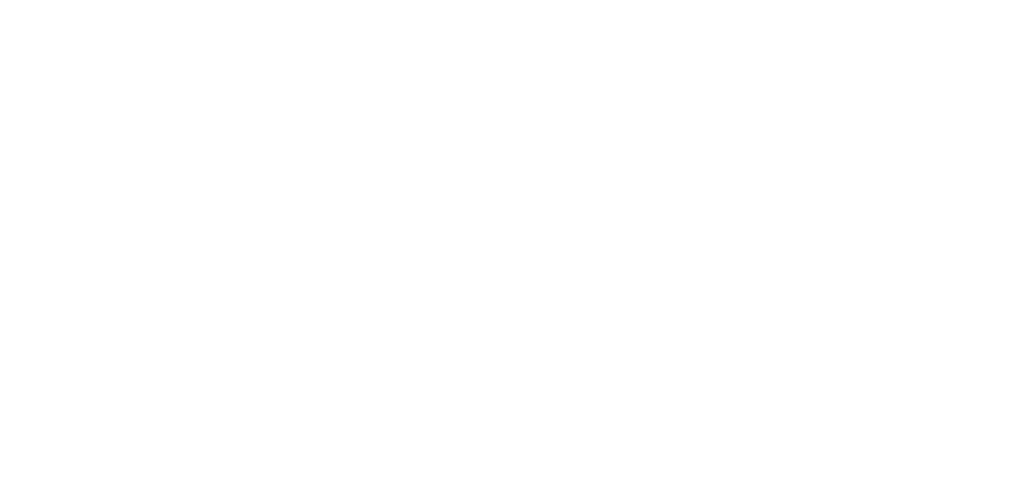
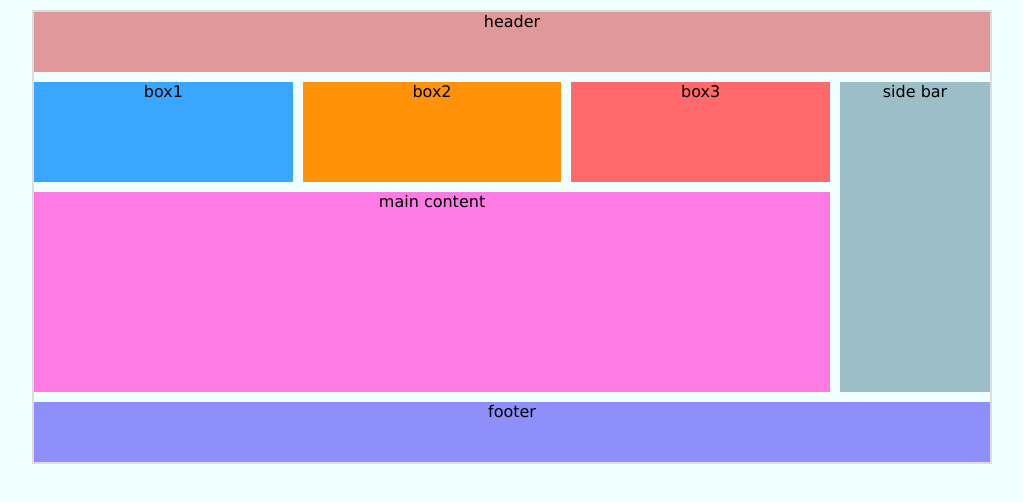
Before and after one commit to Injamulhasan/LearnCSS, a plain HTML site: page 19_cssGrids/index.html in a window 1280 px wide. Shown: the whole page, without its empty margins (128-1151 px from the left). Drawn offline with Linux system fonts and the light colour scheme.

Commit message:
day 7 start CSS Grid Layout

```diff
--- a/18_flexboxCSS/style.css
+++ b/18_flexboxCSS/style.css
@@ -10,7 +10,7 @@
   flex-flow: wrap row;
   justify-content: center;
   /* can do left right start end  and so on */
-  height: 400px;
+  height: 150px;
   align-items: center;
 
 
--- a/19_cssGrids/index.html
+++ b/19_cssGrids/index.html
@@ -0,0 +1,20 @@
+<!DOCTYPE html>
+<html lang="en">
+<head>
+  <meta charset="UTF-16">
+  <meta name="viewport" content="width=device-width, initial-scale=1.0">
+  <title>CSS Grid</title>
+  <link rel="stylesheet" href="style.css">
+</head>
+<body>
+  <main>
+    <div class="header">header</div>
+    <div class="box1">box1</div>
+    <div class="box2">box2</div>
+    <div class="box3">box3</div>
+    <div class="sidebar">side bar</div>
+    <div class="maincontent">main content</div>
+    <div class="footer">footer</div>
+  </main>
+</body>
+</html>
--- a/19_cssGrids/style.css
+++ b/19_cssGrids/style.css
@@ -0,0 +1,51 @@
+*{
+  margin: 0;
+  padding: 0;
+  box-sizing: border-box;
+  background-color: azure;
+  font-family: Verdana, Geneva, Tahoma, sans-serif;
+  text-align: center;
+}
+
+main{
+  width: 75%;
+  margin: 10px auto;
+  border: 2px solid #ddd;
+  display: grid;
+  /* grid-gap: 10px; */
+  gap: 10px;
+  grid-template-rows: 60px 100px 200px 60px;
+  grid-template-columns: repeat(3,1fr) 150px;
+}
+
+
+.header{
+  background-color: #E19898;
+  grid-column: 1/-1;
+}
+
+.box1{
+  background-color: #39A7FF;
+}
+
+.box2{
+  background-color: #FF9209;
+}
+
+.box3{
+  background-color: #FF6969;
+}
+
+.sidebar{
+  background-color: #9BBEC8;
+  grid-row: 2/4; grid-column: 4/5;
+}
+
+.maincontent{
+  background-color: #FE7BE5;
+  grid-column: 1/4;  /*  or span 3*/
+}
+.footer{
+  background-color: #8E8FFA;
+  grid-column: 1/-1;
+}
```
Also changed, not shown: 19_cssGrids/gridlayout.png (added).
